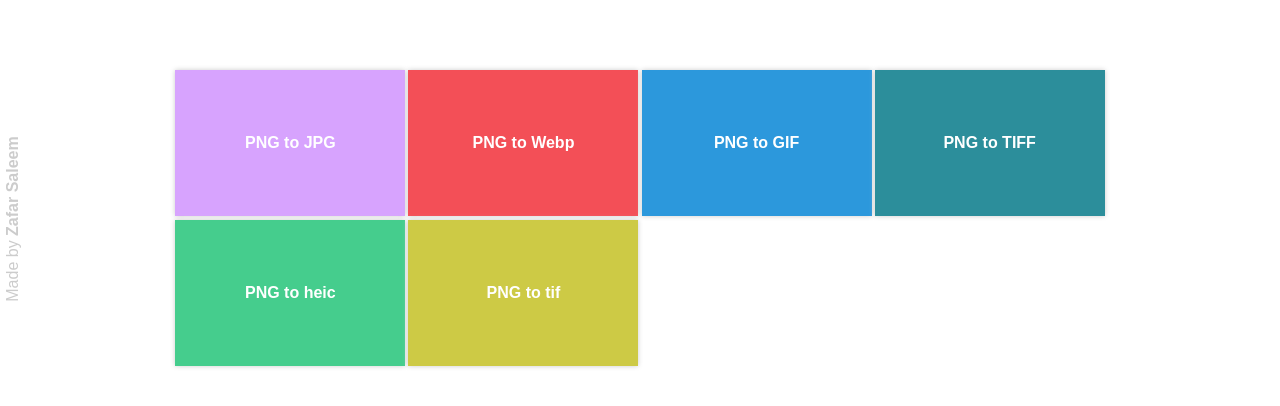
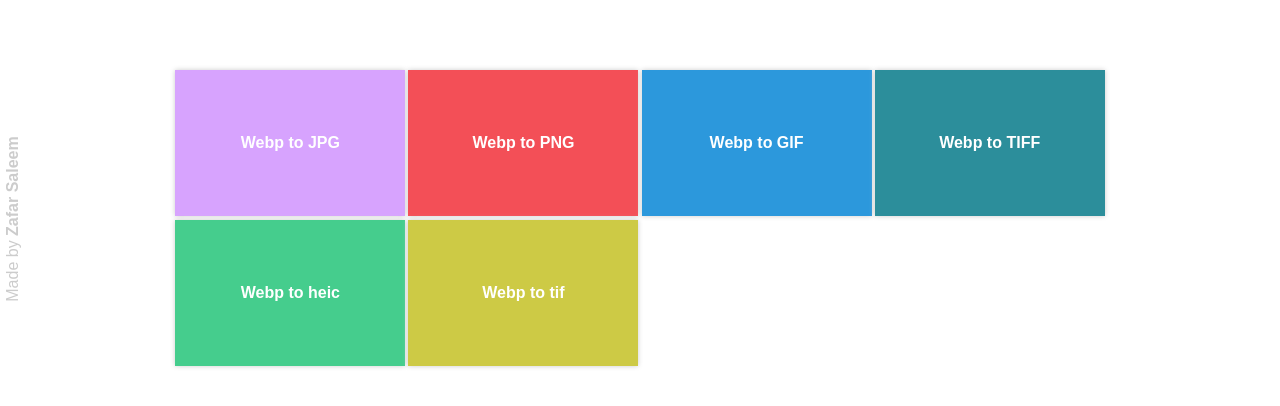
Before and after one commit to zafar-saleem/webp-converters, a Next.js app: page / in a window 1280 px wide. Shown: the part 198-604 px from the top of the page. Built offline with nearby package versions, Linux system fonts and the light colour scheme.

Commit message:
feat: all webp converters

```diff
--- a/app/converter-labels.ts
+++ b/app/converter-labels.ts
@@ -1,42 +1,42 @@
 export const labels = [
   {
-    label: "PNG to JPG",
-    path: "png-to-jpg",
+    label: "Webp to JPG",
+    path: "webp-to-jpg",
     description: "This is description",
     icon: "https://uolfylglucbqzqlaxzan.supabase.co/storage/v1/object/public/jpg-icons/jpg-png.webp?t=2023-12-30T03%3A12%3A09.291Z",
     color: "#d7a3fe",
   },
   {
-    label: "PNG to Webp",
-    path: "png-to-webp",
+    label: "Webp to PNG",
+    path: "webp-to-png",
     description: "This is description",
     icon: "https://uolfylglucbqzqlaxzan.supabase.co/storage/v1/object/public/jpg-icons/jpg-to-webp.webp?t=2023-12-29T11%3A22%3A25.041Z",
     color: "#f34f57",
   },
   {
-    label: "PNG to GIF",
-    path: "png-to-gif",
+    label: "Webp to GIF",
+    path: "webp-to-gif",
     description: "This is description",
     icon: "https://uolfylglucbqzqlaxzan.supabase.co/storage/v1/object/public/jpg-icons/jpg-to-png.webp?t=2023-12-29T11%3A13%3A18.248Z",
     color: "#2c98dc",
   },
   {
-    label: "PNG to TIFF",
-    path: "png-to-tiff",
+    label: "Webp to TIFF",
+    path: "webp-to-tiff",
     description: "This is description",
     icon: "https://uolfylglucbqzqlaxzan.supabase.co/storage/v1/object/public/jpg-icons/jpg-to-png.webp?t=2023-12-29T11%3A13%3A18.248Z",
     color: "#2c8e9b",
   },
   {
-    label: "PNG to heic",
-    path: "png-to-heic",
+    label: "Webp to heic",
+    path: "webp-to-heic",
     description: "This is description",
     icon: "https://uolfylglucbqzqlaxzan.supabase.co/storage/v1/object/public/jpg-icons/jpg-to-png.webp?t=2023-12-29T11%3A13%3A18.248Z",
     color: "#45cd8d",
   },
   {
-    label: "PNG to tif",
-    path: "png-to-tif",
+    label: "Webp to tif",
+    path: "webp-to-tif",
     description: "This is description",
     icon: "https://uolfylglucbqzqlaxzan.supabase.co/storage/v1/object/public/jpg-icons/jpg-to-png.webp?t=2023-12-29T11%3A13%3A18.248Z",
     color: "#cdca45",
--- a/app/png-to-tiff/page.tsx
+++ b/app/webp-to-png/page.tsx
@@ -5,6 +5,6 @@ import { UploadForm } from "@/components/upload-form";
 
 export default function Home() {
   return (
-    <UploadForm type="tiff" />
+    <UploadForm type="png" />
   )
 }
--- a/app/png-to-webp/page.tsx
+++ b/app/webp-to-tiff/page.tsx
@@ -5,6 +5,6 @@ import { UploadForm } from "@/components/upload-form";
 
 export default function Home() {
   return (
-    <UploadForm type="webp" />
+    <UploadForm type="tiff" />
   )
 }
--- a/components/footer/footer.styles.tsx
+++ b/components/footer/footer.styles.tsx
@@ -18,4 +18,15 @@ export const Footer = styled.footer`
       }
     }
   }
+
+  @media screen and (max-width: ${props => props.theme.breakpoints.m}) {
+    transform: rotate(0deg);
+    position: relative;
+    text-align: center;
+    width: 100vw;
+    top: 15vh;
+    left: 0;
+    color: #ccc;
+    padding: 1rem;
+  }
 `;
--- a/components/upload-form/upload-form.tsx
+++ b/components/upload-form/upload-form.tsx
@@ -13,14 +13,14 @@ export const UploadForm = ({ ...props }) => {
 
   return (
     <Styles.Container>
-      <Styles.Title>PNG to {props.type.toUpperCase()} Converter</Styles.Title>
+      <Styles.Title>Webp to {props.type.toUpperCase()} Converter</Styles.Title>
       <form onSubmit={handleUpload}>
         <Styles.Parent className="parent">
           <Styles.FileUpload className="file-upload">
             <h3>Click here to select image</h3>
             <p>Maximum file size 20mb</p>
             {file && <p>{file.name}</p>}
-            <input type="file" name="image" accept="image/png" onChange={(e) => updateFile(e.target.files?.[0])} />
+            <input type="file" name="image" accept="image/webp" onChange={(e) => updateFile(e.target.files?.[0])} />
           </Styles.FileUpload>
         </Styles.Parent>
         {!isUpload?.success && <Styles.UploadButton>{pending ? `Uploading...` : `Upload`}</Styles.UploadButton>}
```
Also changed, not shown: app/webp-to-gif/page.tsx (renamed from app/png-to-gif/page.tsx), app/webp-to-heic/page.tsx (renamed from app/png-to-heic/page.tsx), app/webp-to-jpg/page.tsx (renamed from app/png-to-jpg/page.tsx), app/webp-to-tif/page.tsx (renamed from app/png-to-tif/page.tsx).
